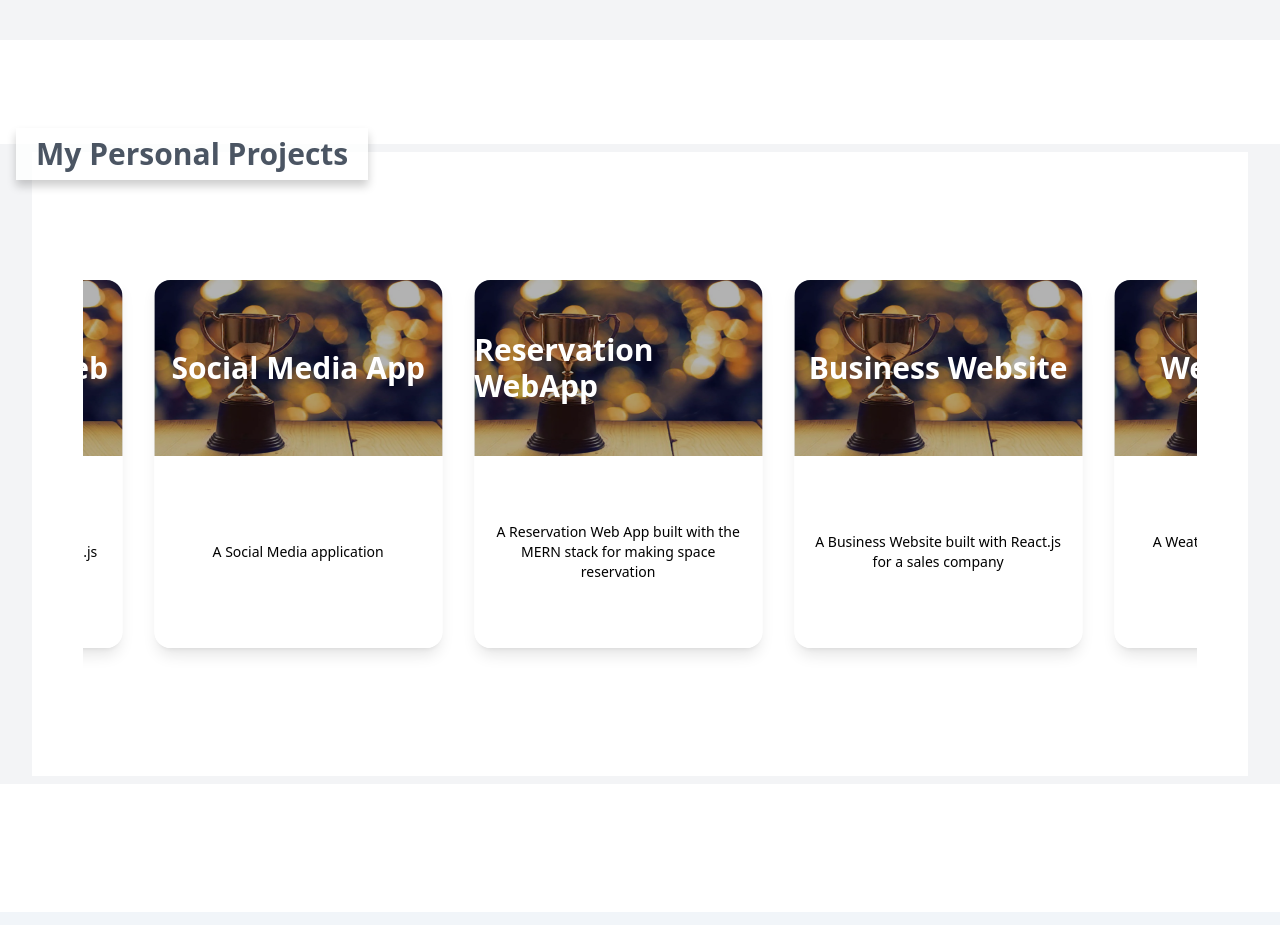
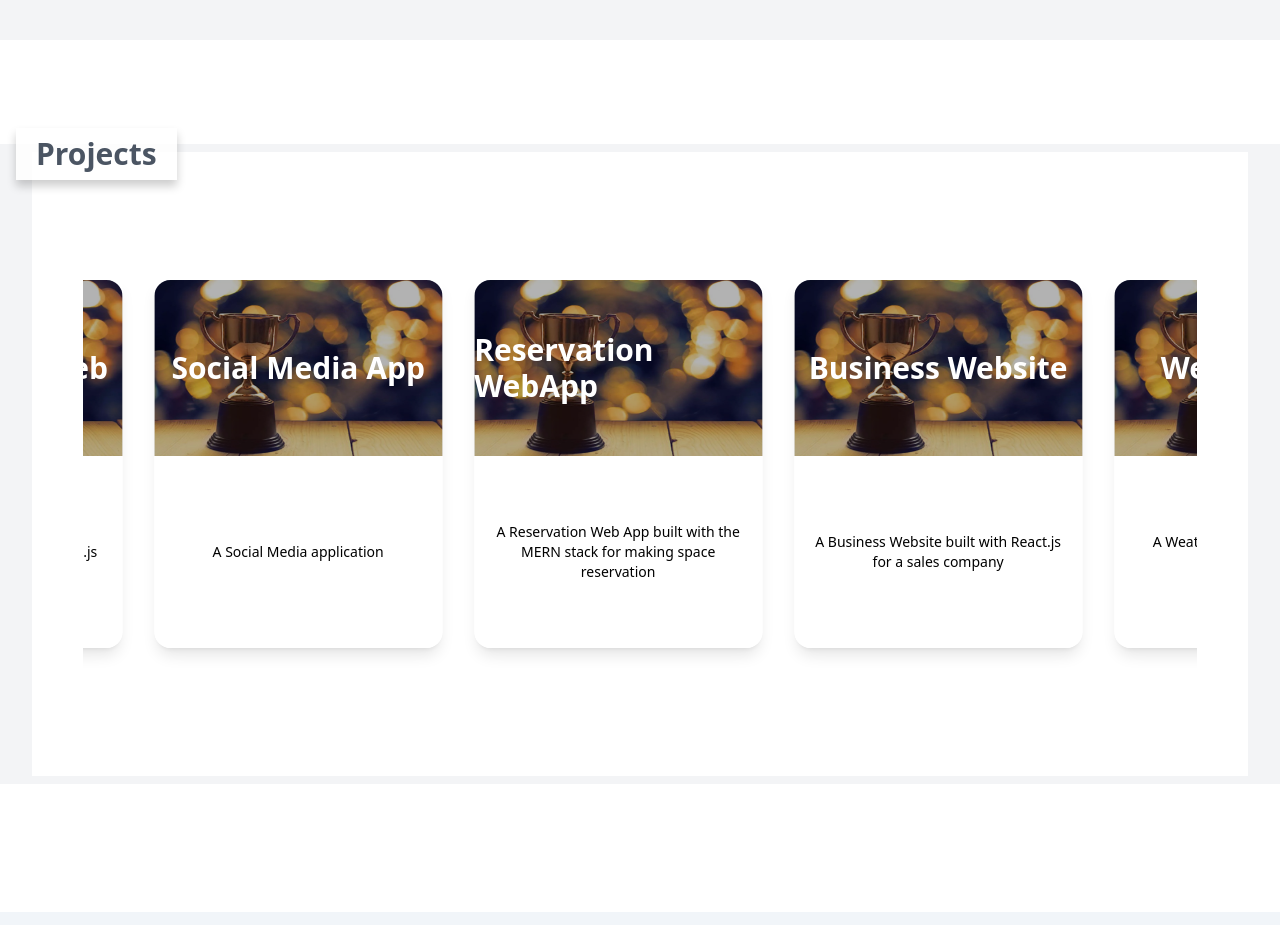
Before and after one commit to samfajobi/MyWebsite, a React (Create React App) app: page / in a window 1280 px wide. Shown: the part 1400-2325 px from the top of the page. Built offline with nearby package versions, Linux system fonts and the light colour scheme.

Commit message:
Projects Updates

```diff
--- a/src/components/Projects.js
+++ b/src/components/Projects.js
@@ -133,7 +133,7 @@ const Awards = (props) => {
 							</ul>
 						</div>
 						<h2 className='font-bold capitalize text-3xl inline-block  text-gray-600 absolute z-10'>
-							My Personal Projects
+							 Projects
 						</h2>
 					</div>
 				</div>
```
